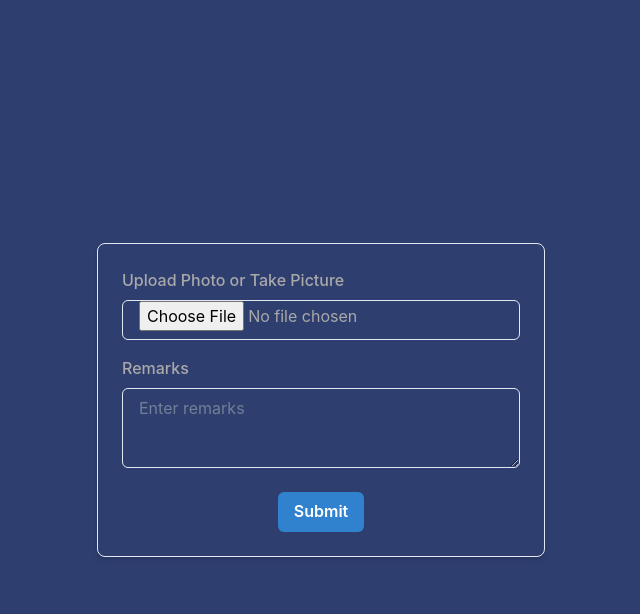
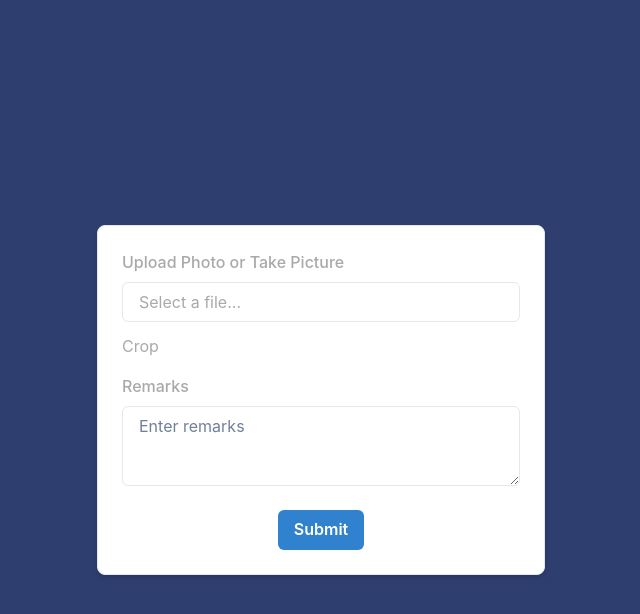
Before and after one commit to PeacefulCosmos/photo-pool-uploader, a React (Create React App) app: page /login in a window 1280 px wide. Both pictures are taken after typing "Sample", "Sample123" into the empty fields and a click on the button "Login". Shown: the top 614 px of the page, without its empty margins (319-959 px from the left). Built offline with nearby package versions, Linux system fonts and the light colour scheme.

Commit message:
Update .prettierrc.js, settings.json, and 3 more files...

```diff
--- a/package.json
+++ b/package.json
@@ -12,6 +12,7 @@
     "axios": "^1.3.5",
     "framer-motion": "^10.11.2",
     "react": "^18.2.0",
+    "react-cropper": "^2.3.2",
     "react-dom": "^18.2.0",
     "react-router-dom": "^6.10.0",
     "react-scripts": "5.0.1",
--- a/src/pages/Upload.js
+++ b/src/pages/Upload.js
@@ -1,4 +1,4 @@
-import { useState } from "react";
+import { useState, useRef } from "react";
 import {
   Box,
   Center,
@@ -8,18 +8,45 @@ import {
   Input,
   Textarea,
   Button,
+  Image,
 } from "@chakra-ui/react";
+import { Cropper } from "react-cropper";
 
 function Upload() {
   const [remarks, setRemarks] = useState("");
   const [file, setFile] = useState(null);
+  const [image, setImage] = useState(null);
+  const cropperRef = useRef(null);
+  const fileInputRef = useRef(null);
 
   const handleRemarksChange = (event) => {
     setRemarks(event.target.value);
   };
 
-  const handleFileChange = (event) => {
-    setFile(event.target.files[0]);
+  const handleClick = () => {
+    fileInputRef.current.click();
+  };
+
+  const handleFileChange = async (event) => {
+    const file = event.target.files[0];
+    const reader = new FileReader();
+
+    const loadImage = () => {
+      return new Promise((resolve, reject) => {
+        reader.onload = () => resolve(reader.result);
+        reader.onerror = reject;
+        reader.readAsDataURL(file);
+      });
+    };
+
+    const imageUrl = await loadImage();
+    setImage(imageUrl);
+  };
+
+  const handleCrop = () => {
+    const cropper = cropperRef.current;
+    const croppedDataUrl = cropper.getCroppedCanvas().toDataURL();
+    console.log(croppedDataUrl);
   };
 
   const handleSubmit = (event) => {
@@ -31,18 +58,56 @@ function Upload() {
 
   return (
     <Center h="100vh">
-      <Box w="md" p={6} borderWidth={1} borderRadius={8} boxShadow="md">
+      <Box
+        w="md"
+        m={"5"}
+        p={6}
+        borderWidth={1}
+        borderRadius={8}
+        boxShadow="md"
+        bg={"white"}
+      >
         <form onSubmit={handleSubmit}>
           <Flex direction="column" align="center" justify="center">
             <FormControl w="100%">
               <FormLabel>Upload Photo or Take Picture</FormLabel>
-              <Input type="file" accept="image/*" onChange={handleFileChange} />
+              <Input
+                type="text"
+                value="Select a file..."
+                onClick={handleClick}
+                readOnly
+                style={{ cursor: "pointer" }}
+              />
+              <Input
+                type="file"
+                id="image"
+                accept="image/*"
+                ref={fileInputRef}
+                onChange={handleFileChange}
+                style={{ display: "none" }}
+              />
+
+              <Image src={image} mt={3} />
+
+              {/* {image && (
+                <Cropper
+                  src={image}
+                  aspectRatio={16 / 9}
+                  ref={cropperRef}
+                  style={{ height: "400px", width: "100%" }}
+                />
+              )} */}
+              <button onClick={handleCrop}>Crop</button>
             </FormControl>
             <FormControl w="100%" mt={4}>
               <FormLabel>Remarks</FormLabel>
-              <Textarea placeholder="Enter remarks" value={remarks} onChange={handleRemarksChange} />
+              <Textarea
+                placeholder="Enter remarks"
+                value={remarks}
+                onChange={handleRemarksChange}
+              />
             </FormControl>
-            <Button type="submit" colorScheme="blue" isFullWidth mt={6}>
+            <Button type="submit" colorScheme="blue" mt={6}>
               Submit
             </Button>
           </Flex>
```
Also changed, not shown: .prettierrc.js (added), 1 other file (tests, documents, lock files or other folders).
